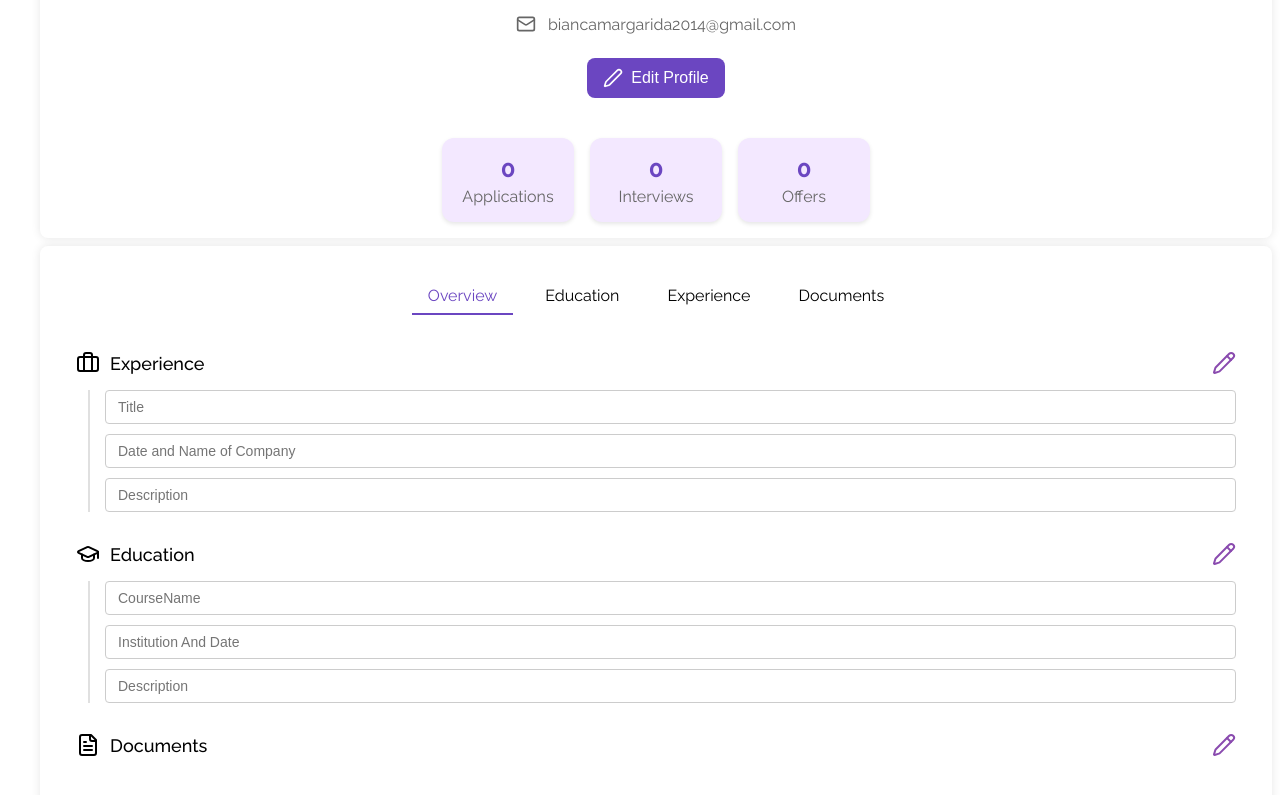
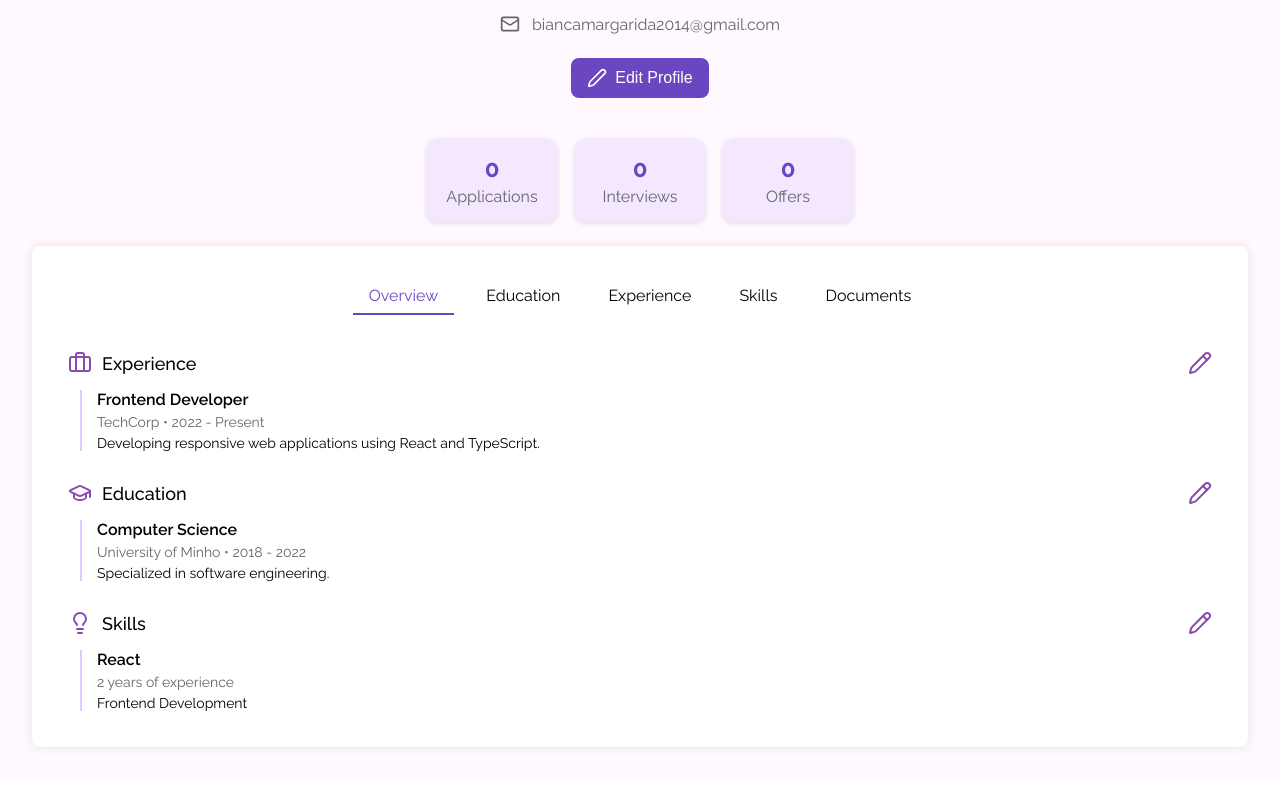
Before and after one commit to BiancaMRV/jobfinder, a React (Vite) app in the folder client/: page /profile in a window 1280 px wide. Shown: the part 283-1078 px from the top of the page. Built offline with nearby package versions, Linux system fonts and the light colour scheme; no server answers.

Commit message:
added changes in profile, added skills design is on point

```diff
--- a/client/src/components/profile/Profile/Overview.module.css
+++ b/client/src/components/profile/Profile/Overview.module.css
@@ -19,7 +19,7 @@
 }
 
 .sectionIcon {
-  color: #8a4baf; /* Cor roxa como na captura de tela */
+  color: #8a4baf;
 }
 
 .sectionTitle {
@@ -67,7 +67,7 @@
 }
 
 .displayContent {
-  border-left: 2px solid #e0e0e0;
+  border-left: 2px solid#e1cafc;
   padding-left: 15px;
   margin-left: 12px;
 }
--- a/client/src/components/profile/Profile/Overview.tsx
+++ b/client/src/components/profile/Profile/Overview.tsx
@@ -1,25 +1,110 @@
 import styles from "./Overview.module.css";
-import { Briefcase, Pencil, GraduationCap, FileText } from "lucide-react";
+import {
+  Briefcase,
+  Pencil,
+  GraduationCap,
+  Save,
+  Lightbulb,
+} from "lucide-react";
 import { useState } from "react";
 
 export default function Overview() {
-  const [editExperience, seteditExperience] = useState(false);
-  const [editEducation, seteditEducation] = useState(false);
+  //EXPERIENCE
+  const [editingExperience, setEditingExperience] = useState(false);
+  const [experienceData, setExperienceData] = useState({
+    title: "Frontend Developer",
+    dateCompany: "TechCorp • 2022 - Present",
+    description:
+      "Developing responsive web applications using React and TypeScript.",
+  });
+
+  const [tempExperienceData, setTempExperienceData] = useState({
+    ...experienceData, // estado temporario para armazenar os dados
+  });
+  const handleEditExperience = () => {
+    setTempExperienceData({ ...experienceData });
+    setEditingExperience(true);
+  };
+  const handleSaveExperience = () => {
+    setExperienceData({ ...tempExperienceData });
+    setEditingExperience(false);
+  };
+
+  const [editingEducation, setEditingEducation] = useState(false);
+  //EDUCATION
+  const [educationData, setEducationData] = useState({
+    courseName: "Computer Science",
+    institution: "University of Minho • 2018 - 2022",
+    description: "Specialized in software engineering.",
+  });
+
+  const [tempEducationData, setTempEducationData] = useState({
+    ...educationData,
+  });
+
+  const handleEditEducation = () => {
+    setTempEducationData({ ...educationData });
+    setEditingEducation(true);
+  };
+
+  const handleSaveEducation = () => {
+    setEducationData({ ...tempEducationData });
+    setEditingEducation(false);
+  };
+  // SKILLS
+  const [editingSkills, setEditingSkills] = useState(false);
+
+  const [skillsData, setSkillsData] = useState({
+    title: "React",
+    YearsofExperience: "2",
+    Description: "Frontend Development",
+  });
+  const [tempSkillsData, setTempSkillsData] = useState({
+    ...skillsData,
+  });
+  const handleEditSkills = () => {
+    setTempSkillsData({ ...skillsData });
+    setEditingSkills(true);
+  };
+  const handleSaveSkills = () => {
+    setSkillsData({ ...tempSkillsData });
+    setEditingSkills(false);
+  };
 
   return (
     <div className={styles.overviewContainer}>
       <div className={styles.sectionContainer}>
         <div className={styles.sectionHeader}>
-          <Briefcase size={24} />
+          <Briefcase size={24} className={styles.sectionIcon} />
           <span className={styles.sectionTitle}>Experience</span>
-          <Pencil size={24} className={styles.editIcon} />
+          {!editingExperience ? (
+            <Pencil
+              size={24}
+              className={styles.editIcon}
+              onClick={handleEditExperience}
+            />
+          ) : (
+            <Save
+              size={24}
+              className={styles.saveIcon}
+              onClick={handleSaveExperience}
+            />
+          )}
         </div>
 
+        {editingExperience ? (
           <div className={styles.inputGroup}>
             <input
               type="text"
               placeholder="Title"
               className={styles.inputField}
+              value={tempExperienceData.title}
+              onChange={(e) =>
+                setTempExperienceData({
+                  ...tempExperienceData,
+                  title: e.target.value,
+                })
+              }
               required
             />
 
@@ -27,6 +112,13 @@ export default function Overview() {
               type="text"
               placeholder="Date and Name of Company"
               className={styles.inputField}
+              value={tempExperienceData.dateCompany}
+              onChange={(e) =>
+                setTempExperienceData({
+                  ...tempExperienceData,
+                  dateCompany: e.target.value,
+                })
+              }
               required
             />
 
@@ -34,23 +126,68 @@ export default function Overview() {
               type="text"
               placeholder="Description"
               className={styles.inputField}
+              value={tempExperienceData.description}
+              onChange={(e) =>
+                setTempExperienceData({
+                  ...tempExperienceData,
+                  description: e.target.value,
+                })
+              }
               required
             />
+
+            <button
+              className={styles.saveButton}
+              onClick={handleSaveExperience}
+            >
+              Save Changes
+            </button>
           </div>
+        ) : (
+          <div className={styles.displayContent}>
+            <h3 className={styles.contentTitle}>{experienceData.title}</h3>
+            <p className={styles.contentSubtitle}>
+              {experienceData.dateCompany}
+            </p>
+            <p className={styles.contentDescription}>
+              {experienceData.description}
+            </p>
+          </div>
+        )}
       </div>
 
       <div className={styles.sectionContainer}>
         <div className={styles.sectionHeader}>
-          <GraduationCap size={24} />
+          <GraduationCap size={24} className={styles.sectionIcon} />
           <span className={styles.sectionTitle}>Education</span>
-          <Pencil size={24} className={styles.editIcon} />
+          {!editingEducation ? (
+            <Pencil
+              size={24}
+              className={styles.editIcon}
+              onClick={handleEditEducation}
+            />
+          ) : (
+            <Save
+              size={24}
+              className={styles.saveIcon}
+              onClick={handleSaveEducation}
+            />
+          )}
         </div>
 
+        {editingEducation ? (
           <div className={styles.inputGroup}>
             <input
               type="text"
               placeholder="CourseName"
               className={styles.inputField}
+              value={tempEducationData.courseName}
+              onChange={(e) =>
+                setTempEducationData({
+                  ...tempEducationData,
+                  courseName: e.target.value,
+                })
+              }
               required
             />
 
@@ -58,6 +195,13 @@ export default function Overview() {
               type="text"
               placeholder="Institution And Date"
               className={styles.inputField}
+              value={tempEducationData.institution}
+              onChange={(e) =>
+                setTempEducationData({
+                  ...tempEducationData,
+                  institution: e.target.value,
+                })
+              }
               required
             />
 
@@ -65,18 +209,105 @@ export default function Overview() {
               type="text"
               placeholder="Description"
               className={styles.inputField}
+              value={tempEducationData.description}
+              onChange={(e) =>
+                setTempEducationData({
+                  ...tempEducationData,
+                  description: e.target.value,
+                })
+              }
+            />
+
+            <button className={styles.saveButton} onClick={handleSaveEducation}>
+              Save Changes
+            </button>
+          </div>
+        ) : (
+          <div className={styles.displayContent}>
+            <h3 className={styles.contentTitle}>{educationData.courseName}</h3>
+            <p className={styles.contentSubtitle}>
+              {educationData.institution}
+            </p>
+            {educationData.description && (
+              <p className={styles.contentDescription}>
+                {educationData.description}
+              </p>
+            )}
+          </div>
+        )}
+      </div>
+      <div className={styles.sectionContainer}>
+        <div className={styles.sectionHeader}>
+          <Lightbulb size={24} className={styles.sectionIcon} />
+          <span className={styles.sectionTitle}>Skills</span>
+          {!editingSkills ? (
+            <Pencil
+              size={24}
+              className={styles.editIcon}
+              onClick={handleEditSkills}
+            />
+          ) : (
+            <Save
+              size={24}
+              className={styles.saveIcon}
+              onClick={handleSaveSkills}
+            />
+          )}
+        </div>
+        {editingSkills ? (
+          <div className={styles.inputGroup}>
+            <input
+              type="text"
+              placeholder="Title"
+              className={styles.inputField}
+              value={tempSkillsData.title}
+              onChange={(e) =>
+                setTempSkillsData({ ...tempSkillsData, title: e.target.value })
+              }
               required
             />
+            <input
+              type="text"
+              placeholder="Years of Experience"
+              className={styles.inputField}
+              value={tempSkillsData.YearsofExperience}
+              onChange={(e) =>
+                setTempSkillsData({
+                  ...tempSkillsData,
+                  YearsofExperience: e.target.value,
+                })
+              }
+              required
+            />
+            <input
+              type="text"
+              placeholder="Description"
+              className={styles.inputField}
+              value={tempSkillsData.Description}
+              onChange={(e) =>
+                setTempSkillsData({
+                  ...tempSkillsData,
+                  Description: e.target.value,
+                })
+              }
+              required
+            />
+
+            <button className={styles.saveButton} onClick={handleSaveSkills}>
+              Save Changes
+            </button>
           </div>
+        ) : (
+          <div className={styles.displayContent}>
+            <h3 className={styles.contentTitle}>{skillsData.title}</h3>
+            <p className={styles.contentSubtitle}>
+              {skillsData.YearsofExperience} years of experience
+            </p>
+            <p className={styles.contentDescription}>
+              {skillsData.Description}
+            </p>
           </div>
-
-      <div className={styles.sectionContainer}>
-        <div className={styles.sectionHeader}>
-          <FileText size={24} />
-          <span className={styles.sectionTitle}>Documents</span>
-          <Pencil size={24} className={styles.editIcon} />
-        </div>
-        <div className={styles.inputGroup}></div>
+        )}
       </div>
     </div>
   );
--- a/client/src/components/profile/Profile/Profile.module.css
+++ b/client/src/components/profile/Profile/Profile.module.css
@@ -1,11 +1,13 @@
 .profilecontainer {
-  max-width: 1200px;
-  margin: 2rem auto;
-  padding: 0 1rem;
+  padding: 2rem 2rem;
   display: flex;
   flex-direction: column;
   gap: 0.5rem;
+  background-color: rgba(254, 219, 255, 0.186);
+  box-sizing: border-box;
+  width: 100%;
 }
+
 .profileheader {
   display: inline-block;
   justify-content: space-between;
@@ -36,12 +38,13 @@
   gap: 0.5rem;
   padding: 1rem;
   border-radius: 8px;
-  background-color: white;
-  box-shadow: 0 0 10px rgba(0, 0, 0, 0.1);
+  /* background-color: white; */
+  /* box-shadow: 0 0 10px rgba(0, 0, 0, 0.1); */
   margin: 0 auto;
   align-items: center;
   width: 100%;
   text-align: center;
+  box-sizing: border-box;
 }
 .profileinfo {
   flex-direction: column;
@@ -153,6 +156,7 @@ h2 {
   box-shadow: 0 0 10px rgba(0, 0, 0, 0.1);
   margin: 0 auto;
   width: 100%;
+  box-sizing: border-box;
 }
 
 @media (max-width: 768px) {
--- a/client/src/components/profile/Profile/Profile.tsx
+++ b/client/src/components/profile/Profile/Profile.tsx
@@ -1,11 +1,11 @@
 import styles from "./Profile.module.css";
 import { CircleUser, MapPin, Mail, Edit2 } from "lucide-react";
 import { useEffect, useState } from "react";
-import { Briefcase, Pencil } from "lucide-react";
 import Overview from "./Overview";
 import Documents from "./Documents";
 import Education from "./Education";
 import Experience from "./Experience";
+import Skills from "./Skills";
 
 interface ApplicationStatus {
   total_applications: number;
@@ -121,17 +121,23 @@ export function Profile() {
             Experience
           </span>
           <span
+            className={activeTab === "skills" ? styles.active : ""}
+            onClick={() => handleTabClick("skills")}
+          >
+            Skills
+          </span>
+          <span
             className={activeTab === "documents" ? styles.active : ""}
             onClick={() => handleTabClick("documents")}
           >
             Documents
           </span>
         </div>
-
         <div className={styles.contentContainer}>
           {activeTab === "overview" && <Overview />}
           {activeTab === "education" && <Education />}
           {activeTab === "experience" && <Experience />}
+          {activeTab === "Skills" && <Skills />}
           {activeTab === "documents" && <Documents />}
         </div>
       </div>
--- /dev/null
+++ b/client/src/components/profile/Profile/Skills.tsx
@@ -0,0 +1,3 @@
+export default function Skills() {
+  return <div> </div>;
+}
```
Also changed, not shown: client/src/components/profile/Profile/Skills.module.css (added). Lines whose indentation alone changed are shown as unchanged.
